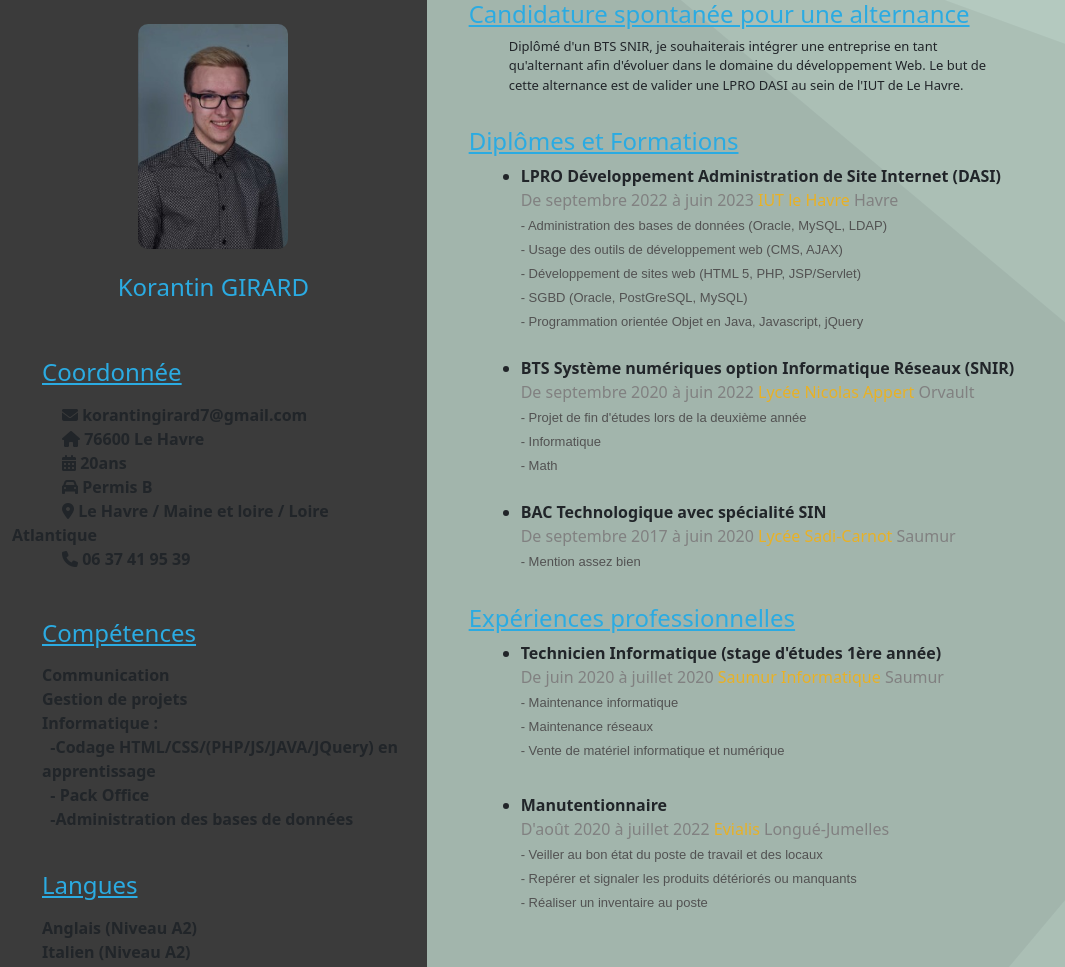
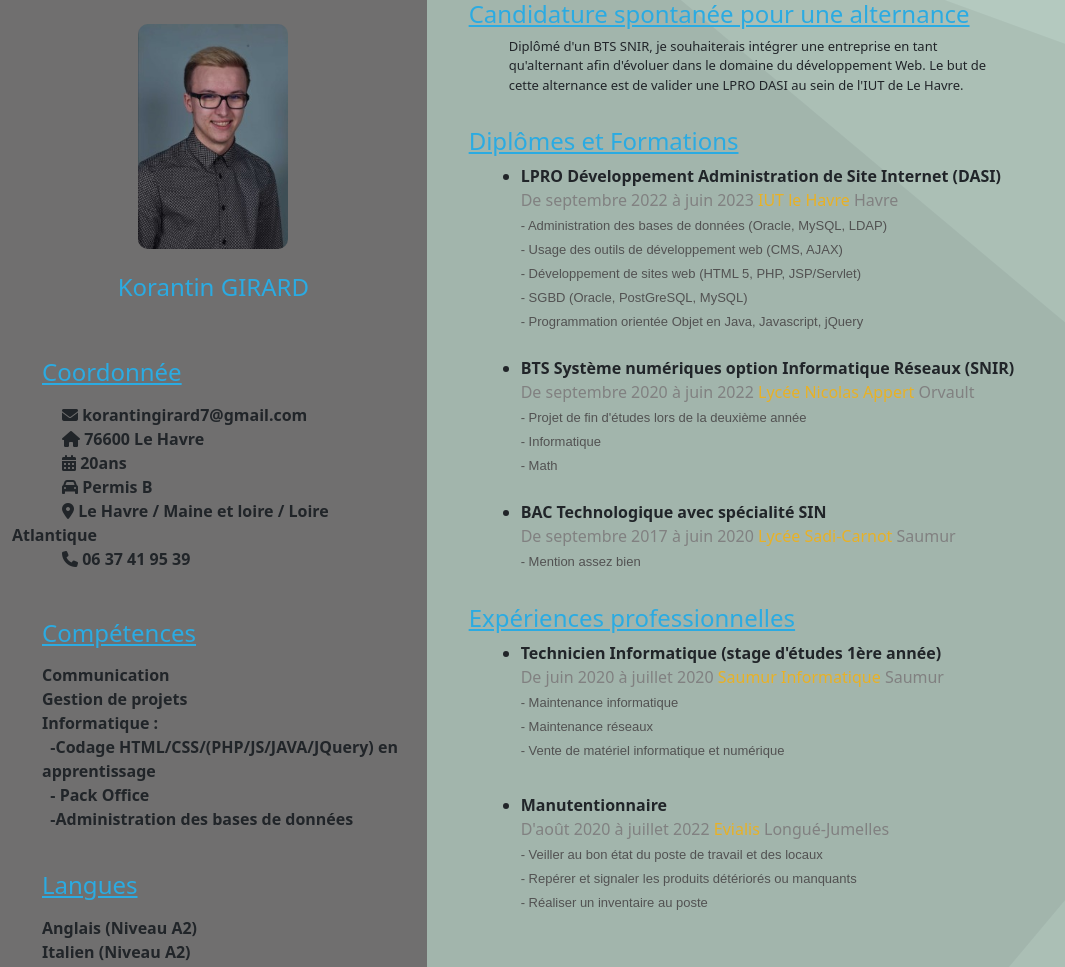
Before and after one commit to Adekan507/Girard_Korantin_CV, a plain HTML site: page index.html in a window 1280 px wide. Shown: the top 967 px of the page, without its empty margins (0-1065 px from the left). Drawn offline with nearby package versions, Linux system fonts and the light colour scheme.

Commit message:
Add files via upload

```diff
--- a/CV_Responsive.css
+++ b/CV_Responsive.css
@@ -5,7 +5,7 @@ body{
 }
 
 .blackdiv{
-    background-color:rgb(59 , 59 , 59);
+    background-color:rgb(112, 111, 111);
     width: 30%;
 }
 
```
Also changed, not shown: index.html (line endings or trailing spaces).
